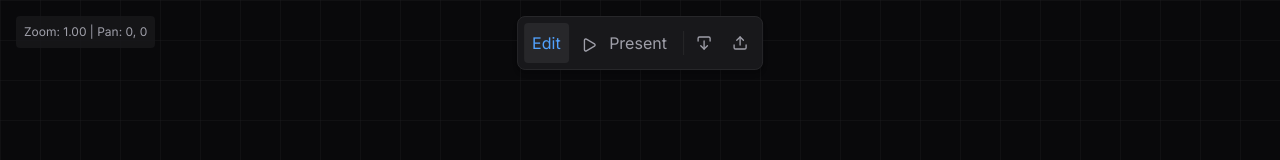
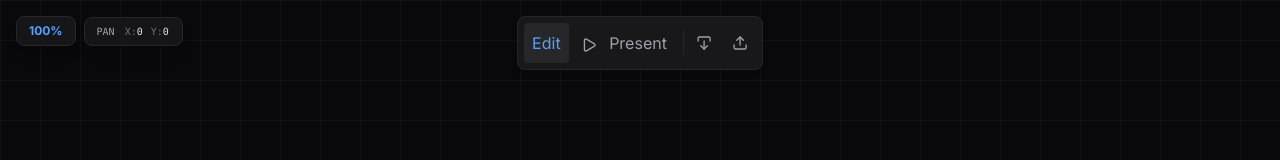
Before and after one commit to aravsanj/ProgressiveDraw, a React (Vite) app: page / in a window 1280 px wide. Shown: the top 160 px of the page. Built offline with nearby package versions, Linux system fonts and the light colour scheme.

Commit message:
fix: zoom

```diff
--- a/src/components/Canvas.tsx
+++ b/src/components/Canvas.tsx
@@ -306,17 +306,43 @@ export const Canvas: React.FC = () => {
           }
         }
       },
-      onWheel: ({ event, delta: [, dy], ctrlKey }) => {
-        if (ctrlKey || event.shiftKey) {
+      onWheel: ({ event, delta: [dx, dy], ctrlKey }) => {
+        if (ctrlKey) {
           event.preventDefault();
-          const zoomSensitivity = 0.001;
-          const zoomFactor = -dy * zoomSensitivity;
-          const newZoom = Math.min(Math.max(0.1, ui.zoom + zoomFactor), 5);
-          setZoom(newZoom);
+
+          // Use latest state to avoid stale closure issues during high-frequency events
+          const state = useWhiteboard.getState();
+          const { zoom: oldZoom, pan: oldPan } = state.ui;
+
+          const zoomSensitivity = 0.0015;
+          const factor = Math.exp(-dy * zoomSensitivity);
+          const newZoom = Math.min(Math.max(0.1, oldZoom * factor), 15);
+
+          if (newZoom !== oldZoom) {
+            const rect = containerRef.current?.getBoundingClientRect();
+            if (rect) {
+              const mouseX = event.clientX - rect.left;
+              const mouseY = event.clientY - rect.top;
+
+              const zoomRatio = newZoom / oldZoom;
+
+              // Update both zoom and pan in a single state change to maintain consistency
+              useWhiteboard.setState((state) => ({
+                ui: {
+                  ...state.ui,
+                  zoom: newZoom,
+                  pan: {
+                    x: mouseX - (mouseX - oldPan.x) * zoomRatio,
+                    y: mouseY - (mouseY - oldPan.y) * zoomRatio,
+                  },
+                },
+              }));
+            }
+          }
         } else {
-          // Normal scroll pans vertically
+          // Normal scroll/trackpad pan (handles both axes)
           setPan((p) => ({
-            x: p.x,
+            x: p.x - dx,
             y: p.y - dy,
           }));
         }
@@ -561,8 +587,24 @@ export const Canvas: React.FC = () => {
               : 'cursor-default'
       }`}
     >
-      <div className="absolute top-4 left-4 z-50 bg-zinc-900/80 text-zinc-400 p-2 rounded text-xs pointer-events-none">
-        Zoom: {ui.zoom.toFixed(2)} | Pan: {ui.pan.x.toFixed(0)}, {ui.pan.y.toFixed(0)}
+      <div className="absolute top-4 left-4 z-50 flex items-center gap-2 select-none pointer-events-none">
+        <button
+          onClick={() => setZoom(1)}
+          className="bg-zinc-900/90 hover:bg-zinc-800 text-zinc-100 px-3 py-1.5 rounded-lg text-xs font-medium pointer-events-auto transition-all border border-zinc-800 shadow-lg active:scale-95 cursor-pointer flex items-center gap-1.5"
+          title="Reset Zoom to 100%"
+        >
+          <span className="text-blue-400 font-bold">{Math.round(ui.zoom * 100)}%</span>
+        </button>
+        <button
+          onClick={() => setPan({ x: 0, y: 0 })}
+          className="bg-zinc-900/90 text-zinc-400 px-3 py-1.5 rounded-lg text-[10px] font-mono border border-zinc-800 shadow-lg backdrop-blur-sm pointer-events-auto hover:bg-zinc-800 transition-all active:scale-95 cursor-pointer"
+          title="Reset Pan to (0,0)"
+        >
+          PAN <span className="text-zinc-500 ml-1">X:</span>
+          <span className="text-zinc-200">{ui.pan.x.toFixed(0)}</span>
+          <span className="text-zinc-500 ml-2">Y:</span>
+          <span className="text-zinc-200">{ui.pan.y.toFixed(0)}</span>
+        </button>
       </div>
 
       <svg className="w-full h-full block pointer-events-none">
```
